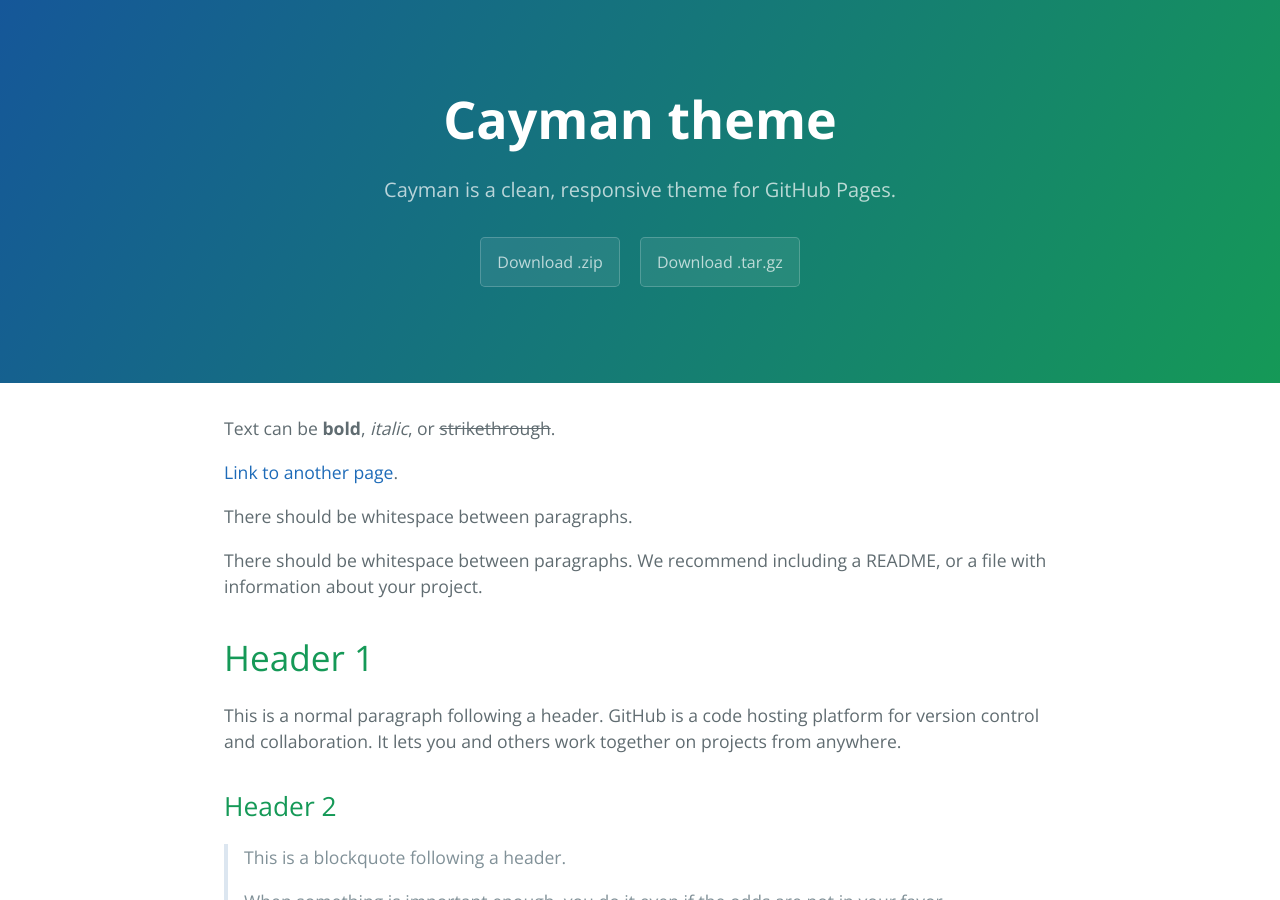
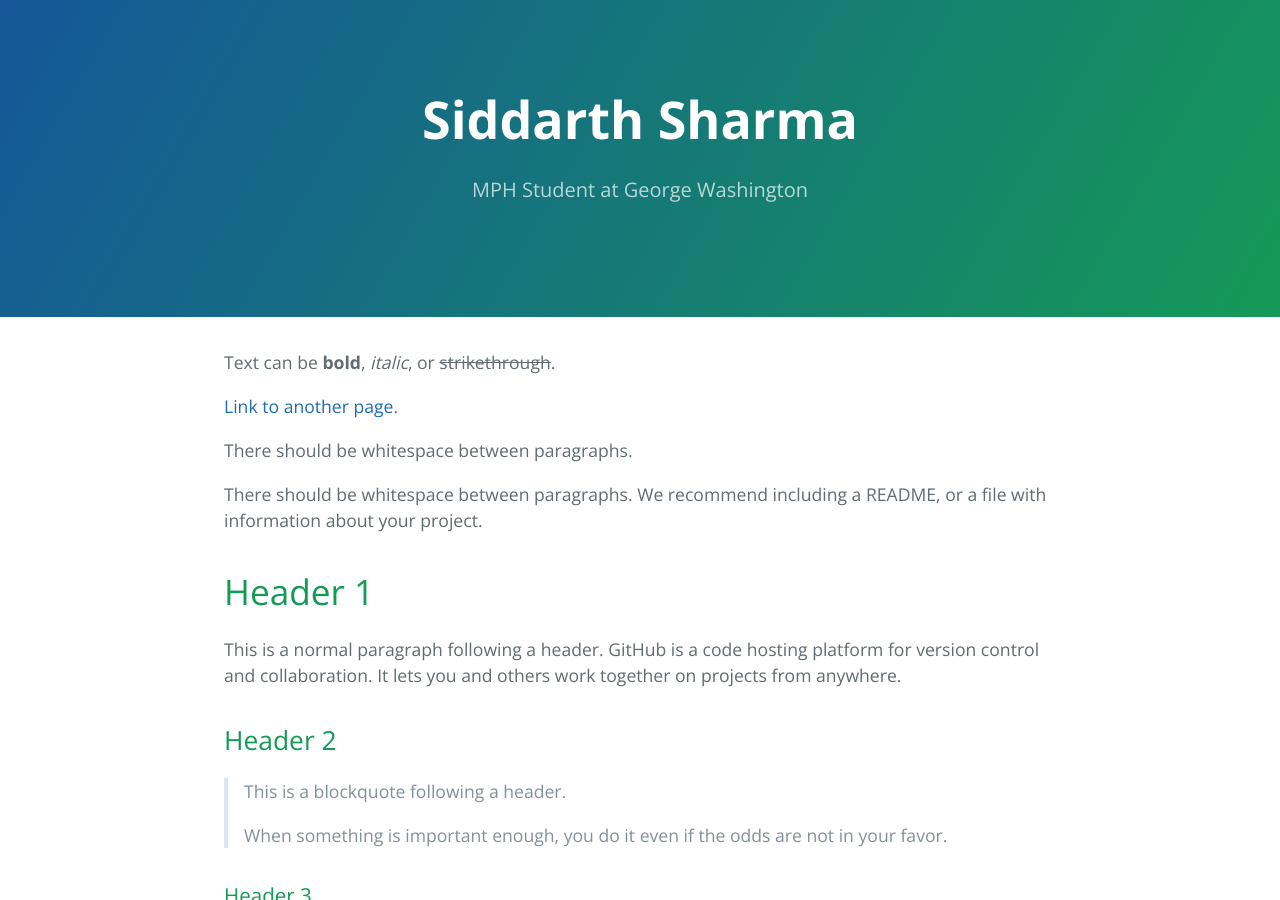
Before and after one commit to SiddarthMSharma/SiddarthMSharma.github.io, a Jekyll site: the page built from index.md, in a window 1280 px wide and 900 px high. Built offline with Jekyll 4.4.1, drawn with Linux system fonts in a browser that asks for light colours.

Commit message:
Update _config.yml

```diff
--- a/_config.yml
+++ b/_config.yml
@@ -1,5 +1,5 @@
-title: Cayman theme
-description: Cayman is a clean, responsive theme for GitHub Pages.
-show_downloads: true
+title: Siddarth Sharma
+description: MPH Student at George Washington
+show_downloads: false
 google_analytics:
 theme: jekyll-theme-cayman
```
